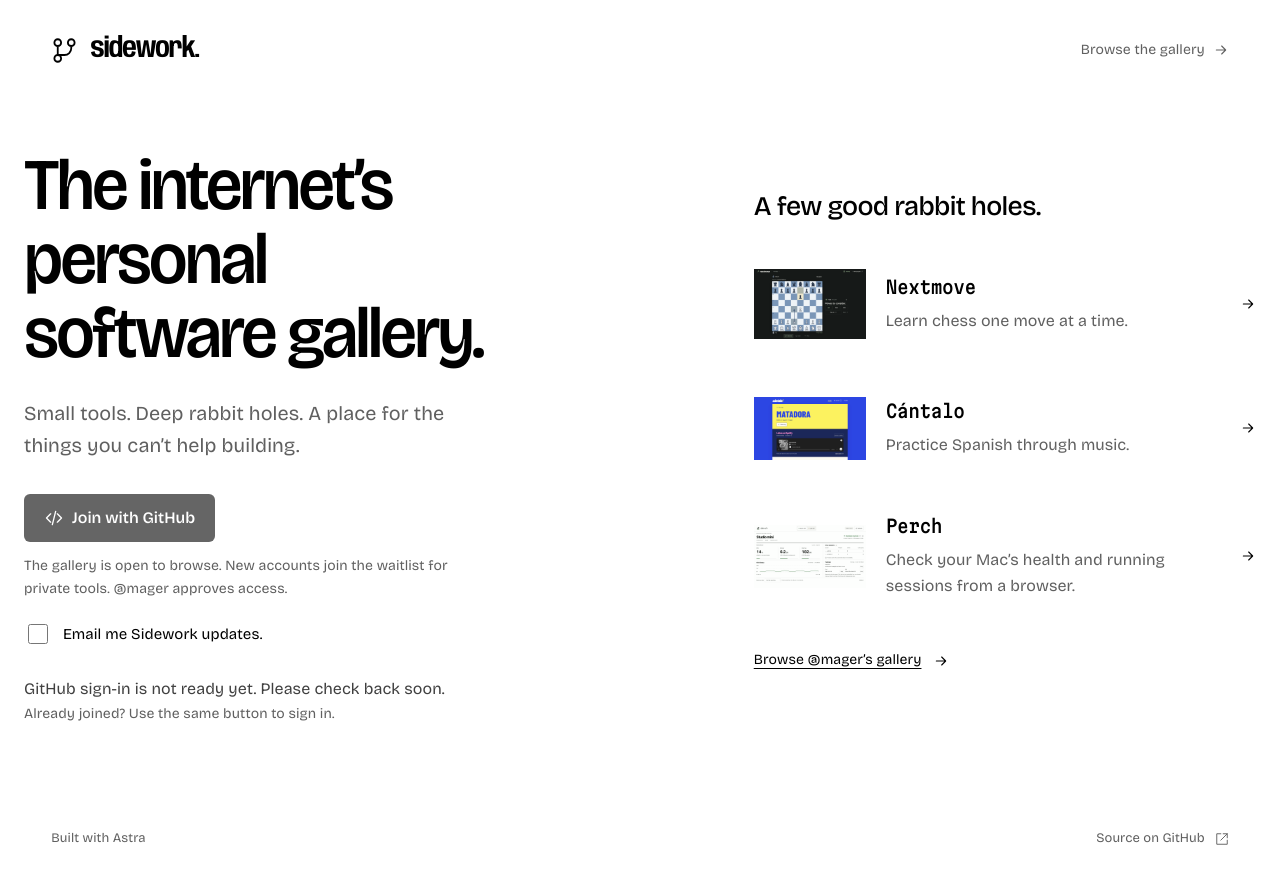
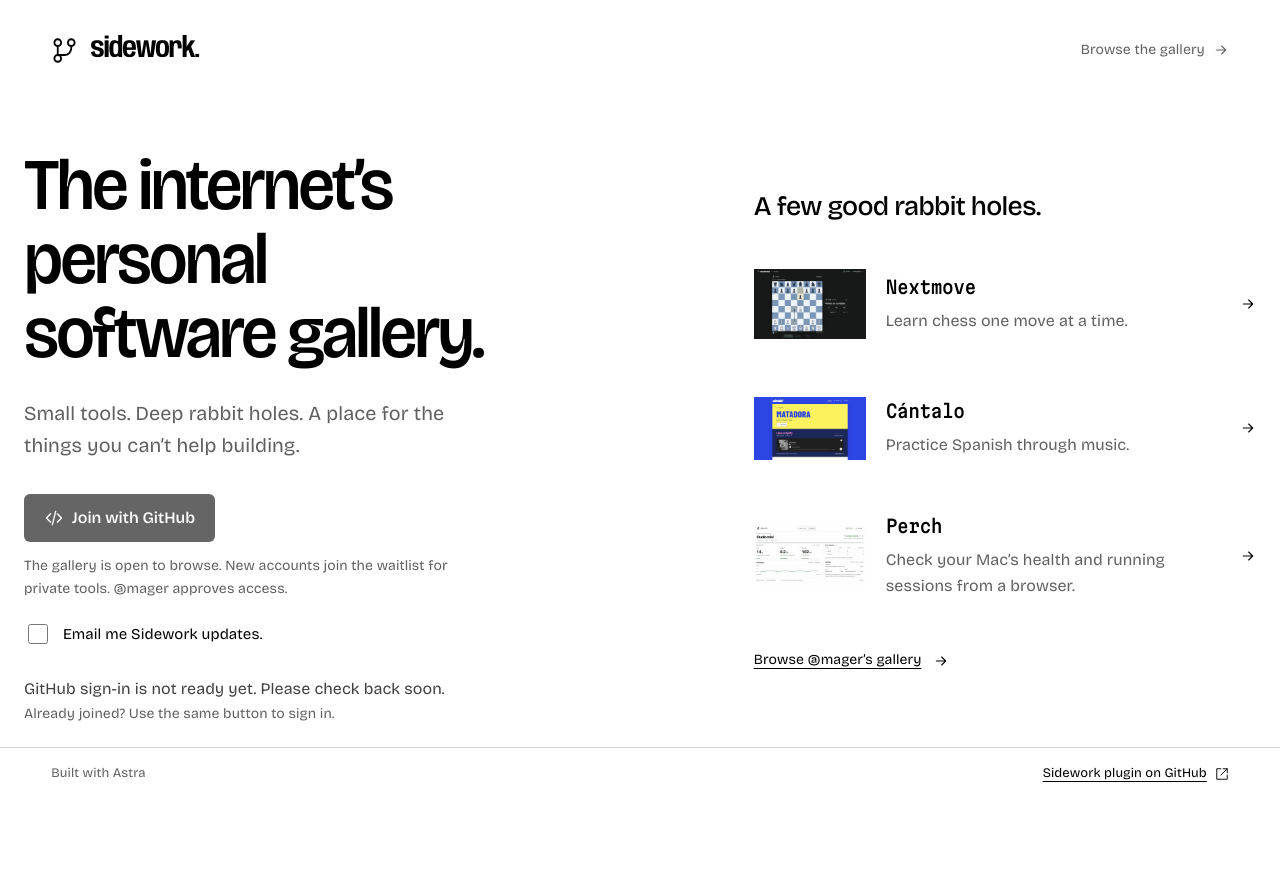
Before and after one commit to mager/sidework, an Astro site: page /signup in a window 1280 px wide. After the commit the page ends 842 px from the top, so only its background shows below. Built offline with nearby package versions, Linux system fonts and the light colour scheme; Astro itself is replaced by a stand-in of ours; no server answers.

Commit message:
Add sticky Sidework plugin footer

```diff
--- a/src/components/AccountLayout.astro
+++ b/src/components/AccountLayout.astro
@@ -2,6 +2,7 @@
 import AccountLink from './AccountLink.astro';
 import BaseHead from './BaseHead.astro';
 import Icon from './SideworkIcon.astro';
+import PluginFooter from './PluginFooter.astro';
 import '../styles/sidework.css';
 import '../styles/entry.css';
 import '../styles/account.css';
@@ -11,5 +12,5 @@ const {title, showcase = false} = Astro.props;
 <a class="skip-link" href="#main">Skip to content</a>
 <header class="entry-header"><a href="/mager/" class="entry-brand"><Icon name="branch" size={27}/>sidework.</a><a class="entry-header-context" href="/mager/">Browse the gallery <Icon name="arrow" size={16}/></a>{Astro.locals.account && <AccountLink/>}</header>
 <main id="main" class:list={["account-main", {"account-showcase":showcase}]}><slot /></main>
-<footer class="entry-footer"><span>Built with Astra</span><a href="https://github.com/mager/sidework">Source on GitHub <Icon name="external" size={14}/></a></footer>
+{showcase ? <PluginFooter /> : <footer class="entry-footer"><span>Built with Astra</span><a href="https://github.com/mager/sidework">Source on GitHub <Icon name="external" size={14}/></a></footer>}
 </body></html>
--- /dev/null
+++ b/src/components/PluginFooter.astro
@@ -0,0 +1,44 @@
+---
+import Icon from './SideworkIcon.astro';
+---
+<footer class="plugin-footer">
+  <span>Built with Astra</span>
+  <a href="https://github.com/mager/sidework/tree/main/plugins/sidework">Sidework plugin on GitHub <Icon name="external" size={14}/></a>
+</footer>
+
+<style>
+  :global(html:has(.plugin-footer)) {
+    --plugin-footer-height: calc(3.3125rem + env(safe-area-inset-bottom, 0px));
+    scroll-padding-block-end: var(--plugin-footer-height);
+  }
+
+  .plugin-footer {
+    position: sticky;
+    inset-block-end: 0;
+    z-index: 2;
+    display: flex;
+    justify-content: space-between;
+    align-items: center;
+    flex-wrap: wrap;
+    gap: 0 12px;
+    min-block-size: var(--plugin-footer-height);
+    margin-block-start: auto;
+    padding-block: 4px calc(4px + env(safe-area-inset-bottom, 0px));
+    padding-inline: var(--studio-gutter, clamp(16px, 4vw, 64px));
+    border-block-start: 1px solid var(--sw-border);
+    background: var(--sw-bg);
+    color: var(--sw-muted);
+    font-size: .8125rem;
+  }
+
+  .plugin-footer a {
+    display: inline-flex;
+    align-items: center;
+    gap: 8px;
+    min-block-size: 44px;
+    color: var(--sw-text);
+    text-decoration: underline;
+  }
+
+  .plugin-footer a:focus-visible { outline-offset: 2px; }
+</style>
--- a/src/components/Studio.astro
+++ b/src/components/Studio.astro
@@ -3,6 +3,7 @@ import { PROJECT_CATEGORIES } from '../scripts/project-metadata.mjs';
 import { workFeed } from '../scripts/work-feed.mjs';
 import '../styles/project-metadata.css';
 import StudioLayout from './StudioLayout.astro';
+import PluginFooter from './PluginFooter.astro';
 import Icon from './SideworkIcon.astro';
 import {projects} from '../data/projects';
 import stories from '../data/contribution-stories.json';
@@ -13,7 +14,7 @@ const { kind, category, entries } = workFeed(ordered, stories, {
 });
 const availableCategories = Object.entries(PROJECT_CATEGORIES).filter(([id]) => ordered.some(project => project.category === id));
 ---
-<StudioLayout title={profile ? '@mager · Sidework' : 'Explore · Sidework'} active={profile ? 'profile' : 'explore'}>
+<StudioLayout title={profile ? '@mager · Sidework' : 'Explore · Sidework'} active={profile ? 'profile' : 'explore'} bodyClass="studio-with-plugin-footer">
  {!profile && <div class="studio-discovery"><h1>Follow the rabbit holes.</h1><p>Personal software. Open source contributions. The people behind the work.</p></div>}
  <section class="studio-maker" aria-label="@mager’s profile">
   <a href={profile ? 'https://github.com/mager' : '/mager/'} class="studio-avatar"><img src="/images/mager.jpg" alt="@mager’s illustrated portrait" width="56" height="56"/></a>
@@ -39,4 +40,5 @@ const availableCategories = Object.entries(PROJECT_CATEGORIES).filter(([id]) =>
  {entries.length === 0 && <p>No work in this view yet. <a href={Astro.url.pathname}>See all work</a>.</p>}
  <div class="studio-work-end"><a href="/contributions/drafts/">Add a contribution <Icon name="plus" size={16}/></a><a href="/workbench/#contributions">GitHub history <Icon name="arrow" size={16}/></a></div>
  <p class="studio-local-note">Saves and follows stay in this browser.</p>
+ <PluginFooter slot="footer" />
 </StudioLayout>
--- a/src/styles/studio.css
+++ b/src/styles/studio.css
@@ -13,6 +13,8 @@
 .studio-import { margin-left:0; }
 #saved-count { font:.6875rem var(--sw-mono); color:var(--sw-muted); }
 .studio-main { width:100%; padding:0 var(--studio-gutter); margin:auto; }
+.studio-with-plugin-footer { display:flex; flex-direction:column; }
+.studio-with-plugin-footer > .studio-main { flex:1; margin-block:0; }
 .studio-discovery { display:grid; gap:16px; padding-block:40px 20px; }
 .studio-discovery h1 { max-width:20ch; font-size:clamp(2.5rem,1.5rem + 3vw,4.5rem); font-weight:550; line-height:1.06; letter-spacing:-.04em; }
 .studio-discovery p { max-width:50ch; font-size:1.125rem; line-height:1.6; color:var(--sw-muted); text-wrap:pretty; }
@@ -41,6 +43,7 @@
 #saved-project-list strong { display:block; font-size:.875rem; }
 #saved-project-list span { font-size:.8125rem; color:var(--sw-muted); }
 .studio-toast { position:fixed; z-index:20; bottom:24px; left:50%; translate:-50% 0; width:max-content; max-width:calc(100vw - 32px); padding:14px 20px; border:0; border-radius:6px; background:var(--sw-raised); font-size:.8125rem; box-shadow:0 8px 24px #0003; }
+.studio-with-plugin-footer > .studio-toast { bottom:calc(24px + var(--plugin-footer-height)); }
 @media(max-width:900px) { .studio-header { gap:16px; } .studio-import { display:none; } }
 @media(max-width:760px) {
  .studio { --studio-gutter:16px; }
```
